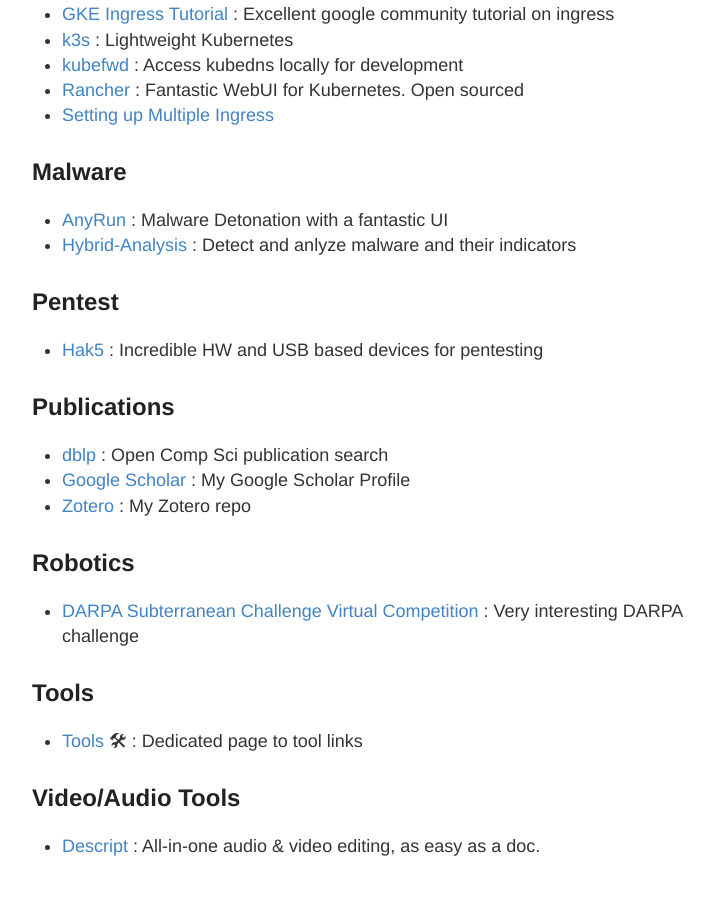
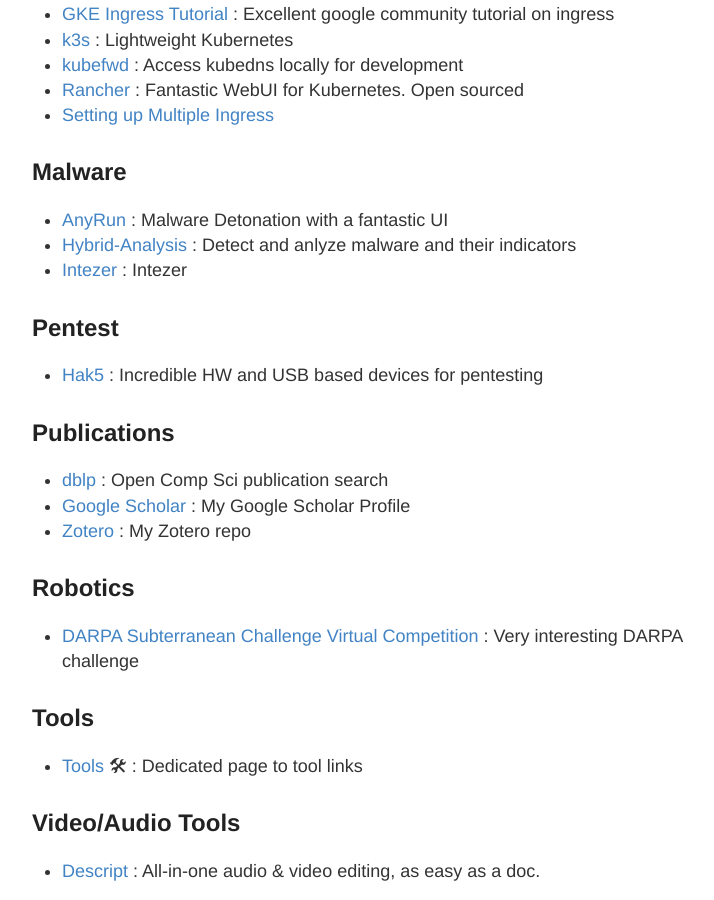
Before and after one commit to stevehenderson/stevehenderson.github.io, a Jekyll site: the page built from links.md, in a window 1280 px wide and 900 px high, scrolled down 1326 px. Shown: the whole window, without its empty margins (248-962 px from the left). Built offline with Jekyll 4.4.1, drawn with Linux system fonts in a browser that asks for light colours.

Commit message:
Update links.md

```diff
--- a/links.md
+++ b/links.md
@@ -56,6 +56,7 @@
 ## Malware
    * [AnyRun](https://any.run/) : Malware Detonation with a fantastic UI
    * [Hybrid-Analysis](https://www.hybrid-analysis.com/) : Detect and anlyze malware and their indicators
+   * [Intezer](https://www.intezer.com/) : Intezer
 
 ## Pentest
    * [Hak5](https://shop.hak5.org/) : Incredible HW and USB based devices for pentesting
```
